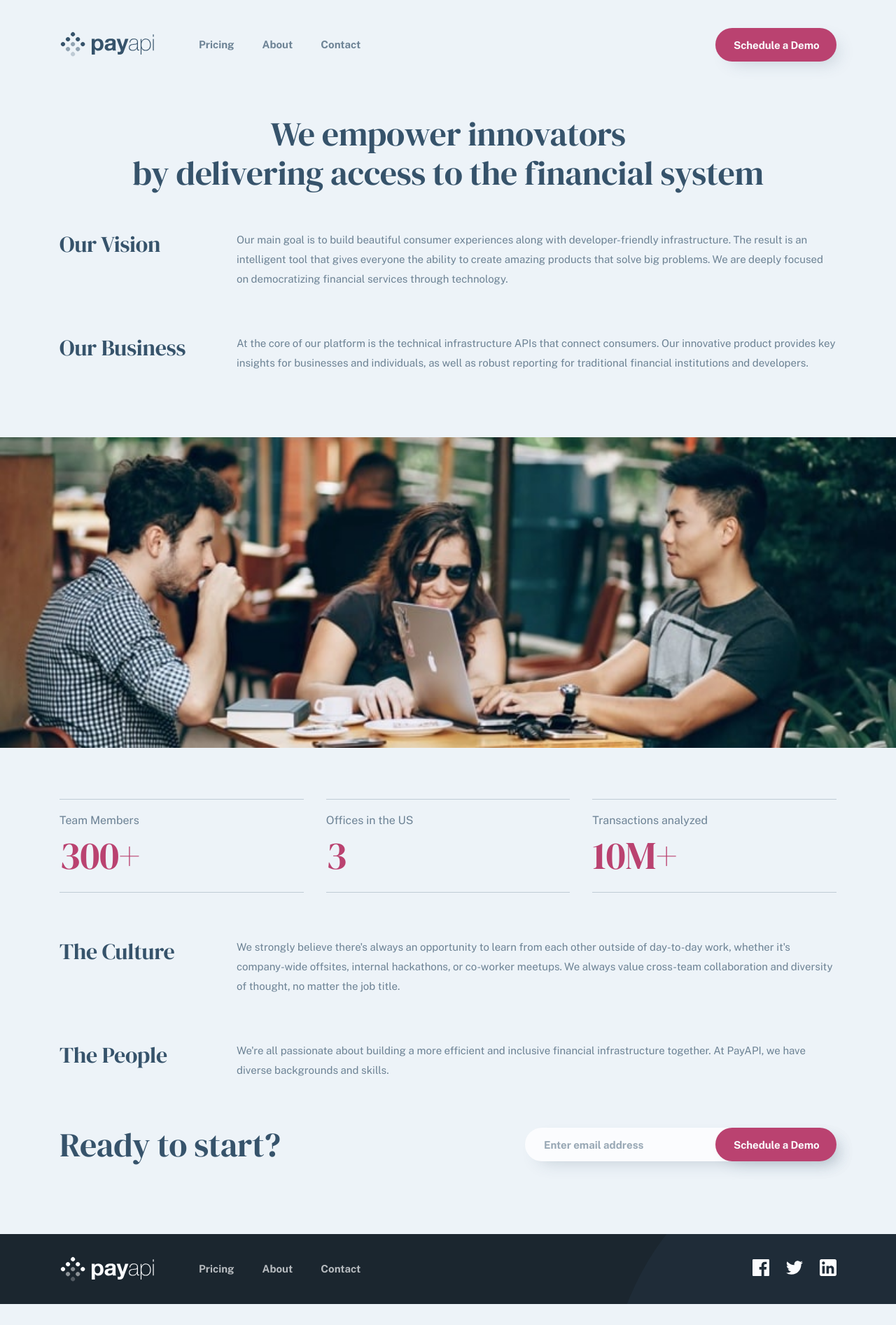
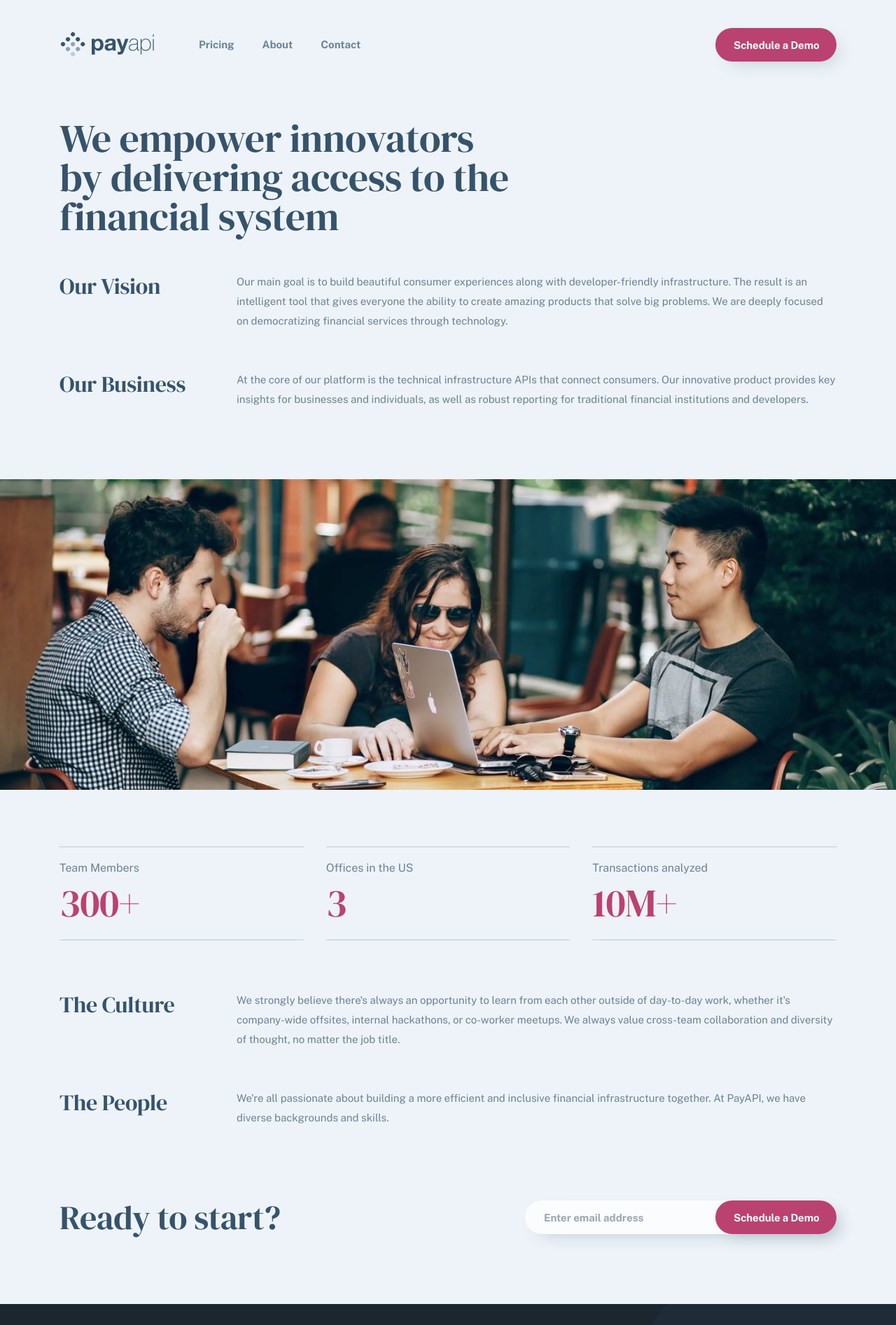
Before and after one commit to HanSeongLee/payapi, a Next.js app: page /about in a window 1280 px wide. Shown: the top 1894 px of the page at 70% size. Before the commit the page ends 1864 px from the top, so only its background shows below. Built offline with nearby package versions, Linux system fonts and the light colour scheme; no server answers.

Commit message:
ADD | About section on desktop

```diff
--- a/components/AboutSection/index.tsx
+++ b/components/AboutSection/index.tsx
@@ -24,6 +24,9 @@ const AboutSection: React.FC = () => {
 
             <Container className={styles.thumbnailContainer}>
                 <picture>
+                    <source srcSet={'/img/about/desktop/image-team-members.jpg'}
+                            media={'(min-width: 992px)'}
+                    />
                     <source srcSet={'/img/about/tablet/image-team-members.jpg'}
                             media={'(min-width: 767px)'}
                     />
@@ -36,7 +39,9 @@ const AboutSection: React.FC = () => {
             </Container>
 
             <Container className={styles.container}>
-                <CompanySummary/>
+                <div className={styles.companySummaryWrapper}>
+                    <CompanySummary/>
+                </div>
 
                 <DescriptionCard title={'The Culture'}
                                  description={'We strongly believe there\'s always an opportunity to learn from each other outside of day-to-day work, whether it\'s company-wide offsites, internal hackathons, or co-worker meetups. We always value cross-team collaboration and diversity of thought, no matter the job title.'}
@@ -45,7 +50,9 @@ const AboutSection: React.FC = () => {
                                  description={' We\'re all passionate about building a more efficient and inclusive financial infrastructure together. At PayAPI, we have diverse backgrounds and skills.'}
                 />
 
-                <TitledScheduleDemoForm/>
+                <div className={styles.titledScheduleDemoFormWrapper}>
+                    <TitledScheduleDemoForm/>
+                </div>
             </Container>
         </section>
     );
--- a/components/AboutSection/style.module.scss
+++ b/components/AboutSection/style.module.scss
@@ -8,10 +8,19 @@
     padding: 75px 0 100px;
   }
 
+  @include media(">desktop") {
+    padding: 82px 0 96px;
+    text-align: left;
+  }
+
   .container {
     display: flex;
     flex-direction: column;
     grid-gap: 64px;
+
+    @include media(">desktop") {
+      grid-gap: 56px;
+    }
   }
 
   .title {
@@ -28,6 +37,14 @@
       letter-spacing: -0.37px;
       margin-bottom: -10px;
     }
+
+    @include media(">desktop") {
+      width: 730px;
+      font-size: 56px;
+      line-height: 56px;
+      letter-spacing: -0.43px;
+      margin-bottom: -5px;
+    }
   }
 
   .thumbnailContainer {
@@ -39,8 +56,24 @@
       margin: 92px 0 64px;
     }
 
+    @include media(">desktop") {
+      margin: 100px 0 72px;
+    }
+
     .thumbnail {
       width: 100%;
     }
   }
+
+  .companySummaryWrapper {
+    @include media(">desktop") {
+      margin-bottom: 16px;
+    }
+  }
+
+  .titledScheduleDemoFormWrapper {
+    @include media(">desktop") {
+      margin-top: 44px;
+    }
+  }
 }
```
